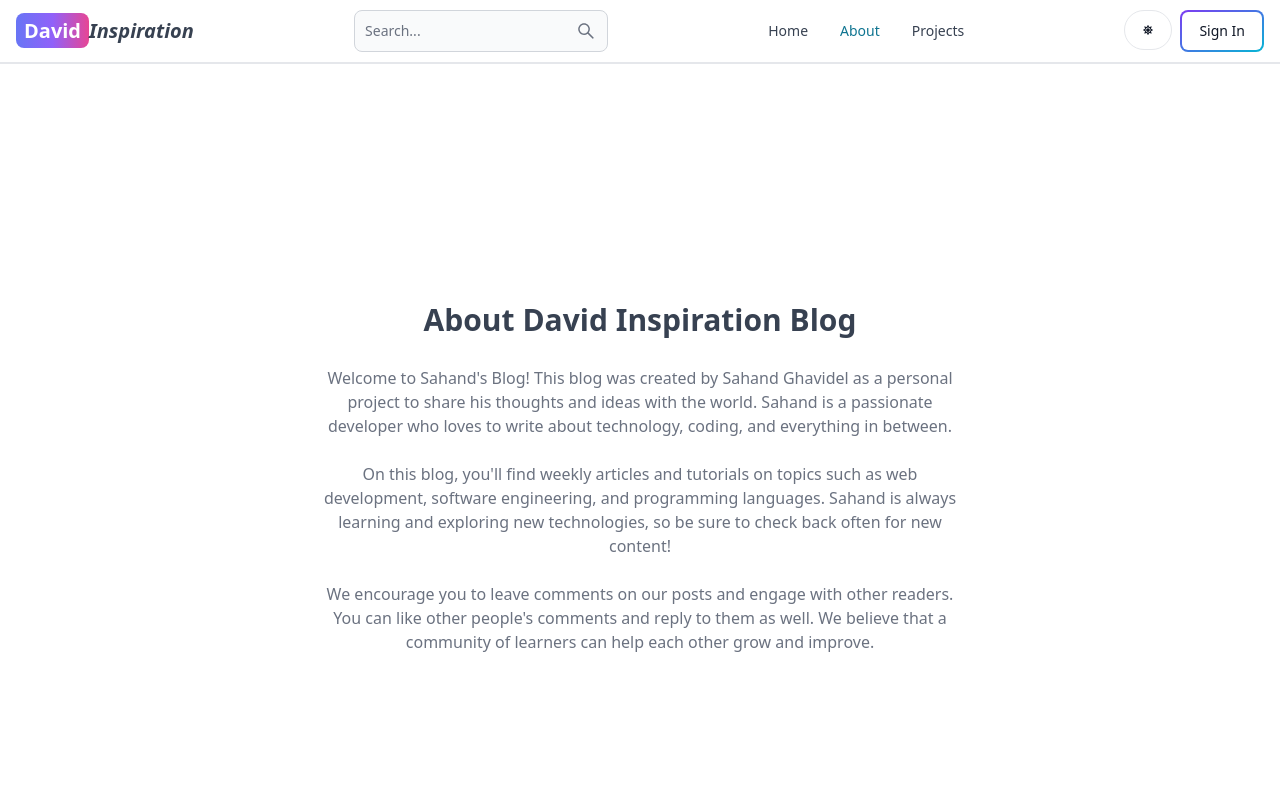
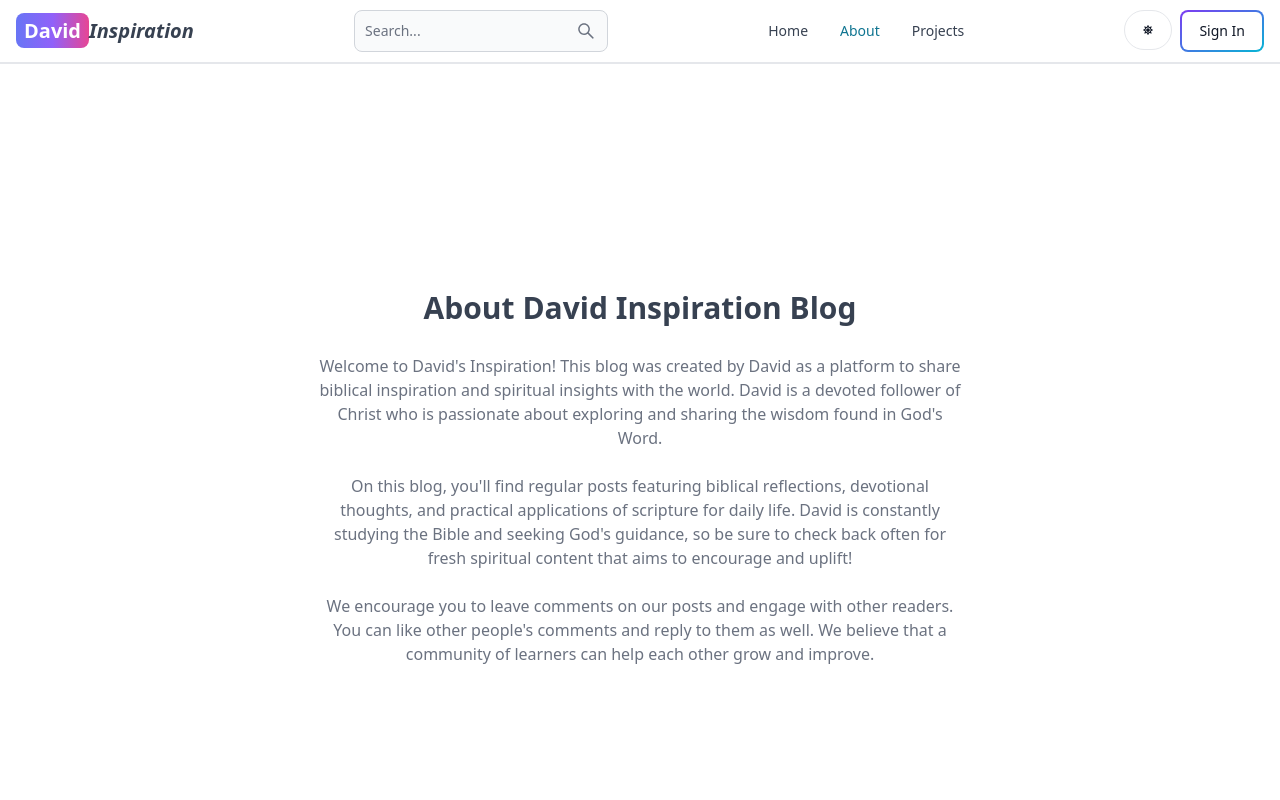
Before and after one commit to Mavine1/blog1, a React (Vite) app in the folder client/: page /about in a window 1280 px wide. Shown: the top 800 px of the page. Built offline with nearby package versions, Linux system fonts and the light colour scheme; no server answers.

Commit message:
front indeed shot chemical lovely

```diff
--- a/client/src/pages/About.jsx
+++ b/client/src/pages/About.jsx
@@ -8,17 +8,16 @@ export default function About() {
           </h1>
           <div className='text-md text-gray-500 flex flex-col gap-6'>
             <p>
-              Welcome to Sahand's Blog! This blog was created by Sahand Ghavidel
-              as a personal project to share his thoughts and ideas with the
-              world. Sahand is a passionate developer who loves to write about
-              technology, coding, and everything in between.
+            Welcome to David's Inspiration! This blog was created by David as a platform
+            to share biblical inspiration and spiritual insights with the world.
+             David is a devoted follower of Christ who is passionate about exploring and sharing the wisdom found in God's Word.
             </p>
 
             <p>
-              On this blog, you'll find weekly articles and tutorials on topics
-              such as web development, software engineering, and programming
-              languages. Sahand is always learning and exploring new
-              technologies, so be sure to check back often for new content!
+            On this blog, you'll find regular posts featuring biblical reflections,
+            devotional thoughts, and practical applications of scripture for daily life.
+            David is constantly studying the Bible and seeking God's guidance,
+            so be sure to check back often for fresh spiritual content that aims to encourage and uplift!
             </p>
 
             <p>
```
